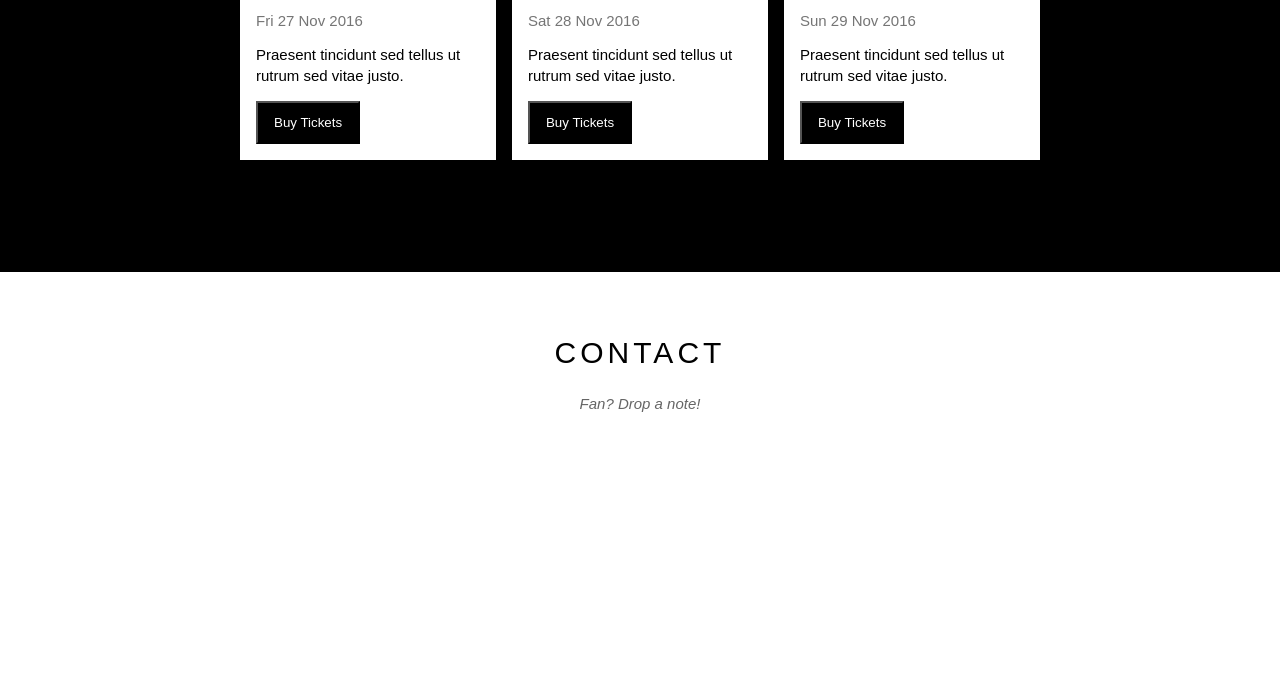
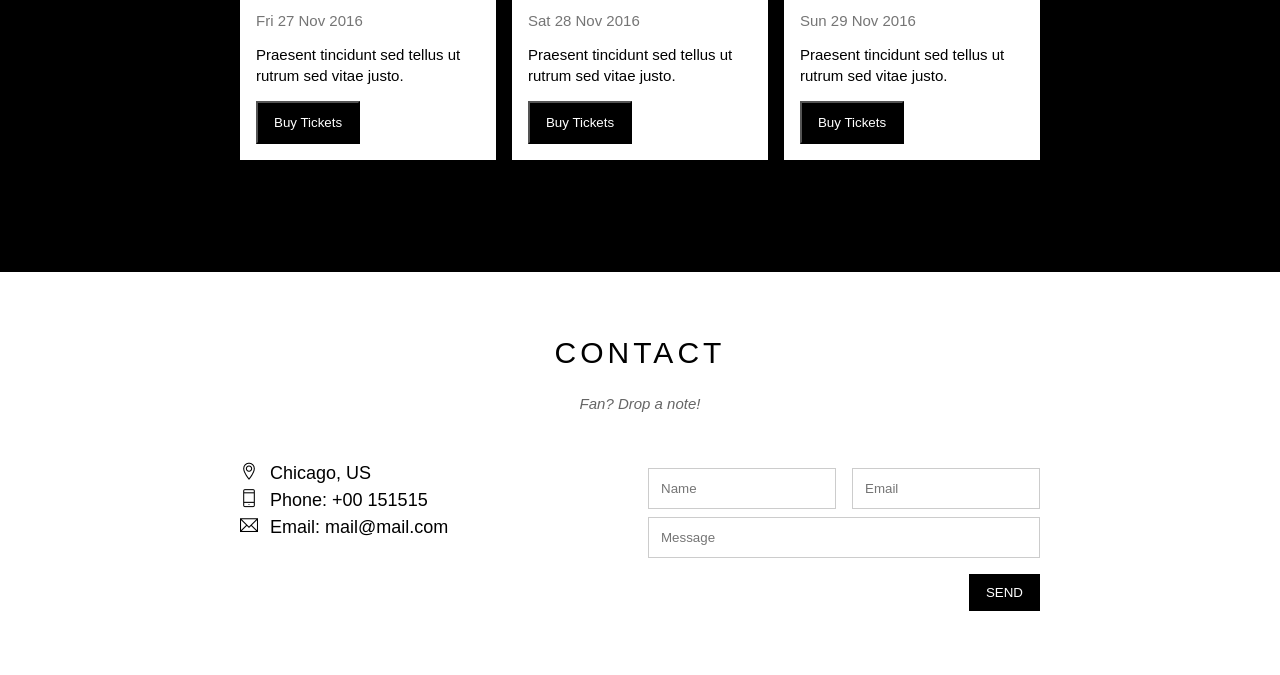
Before and after one commit to luankien99/OnePage-TheBand, a plain HTML site: page index.html in a window 1280 px wide. Shown: the part 1800-2475 px from the top of the page. Before the commit the page ends 2276 px from the top, so only its background shows below. Drawn offline with Linux system fonts and the light colour scheme.

Commit message:
Update Contact

```diff
--- a/assets/css/style.css
+++ b/assets/css/style.css
@@ -20,13 +20,19 @@ html {
     margin-right: -8px;
 }
 
+.row::after {
+    content: "";
+    display: block;
+    clear: both;
+}
+
 .column {
     float: left;
     padding-left: 8px;
     padding-right: 8px;
 }
 
-#two-col {
+.two-col {
     width: 50%;
 }
 
@@ -34,8 +40,20 @@ html {
     width: 33.33333%;
 }
 
+.full-col {
+    width: 100%;
+}
+
 .text-center {
     text-align: center !important;
+}
+
+.mt-top8 {
+    margin-top: 8px;
+}
+
+.mt-top16 {
+    margin-top: 16px;
 }
 
 #wrapper {
@@ -279,6 +297,38 @@ html {
     color: #000;
 }
 
+.contact-content {
+    margin-top: 48px;
+}
+
+.contact-info {
+    font-size: 18px;
+    line-height: 1.5;
+}
+
+.contact-info i[class*="ti-"] {
+    width: 30px;
+    display: inline-block;
+}
+
+.contact-form {
+    font-size: 15px;
+}
+
+.contact-form .form-control {
+    padding: 12px;
+    border: 1px solid #ccc;
+    width: 100%;
+}
+
+.contact-form .form-submit-btn {
+    background-color: #000;
+    color: #fff;
+    border: 1px solid #000;
+    float: right;
+    padding: 10px 16px;
+}
+
 #footer {
 
 }
--- a/index.html
+++ b/index.html
@@ -60,7 +60,7 @@
                         <p class="member-name">Name</p>
                         <img src="/assets/img/bandmember.jpg" alt="" class="member-img">
                     </div>
-                    <div class="clear"></div>
+
                 </div>
             </div>
 
@@ -104,7 +104,6 @@
                                 <button class="selection-buy js-selection-buy">Buy Tickets</button>
                             </div>
                         </div>
-                        <div class="clear"></div>
                     </div>
                     <div class="clear"></div>
                 </div>
@@ -113,6 +112,32 @@
             <div class="content-section">
                 <h2 class="section-heading">CONTACT</h2>
                 <p class="section-sub-heading">Fan? Drop a note!</p>
+
+                <div class="row contact-content">
+                    <div class="column two-col contact-info">
+                        <p><i class="ti-location-pin"></i>Chicago, US</p>
+                        <p><i class="ti-mobile"></i>Phone: +00 151515</p>
+                        <p><i class="ti-email"></i>Email: mail@mail.com</p>
+                    </div>
+                    <div class="column two-col contact-form">
+                        <form action="">
+                            <div class="row mt-top8">
+                                <div class="column two-col">
+                                    <input type="text" name="" placeholder="Name" required class="form-control">
+                                </div>
+                                <div class="column two-col">
+                                    <input type="email" name="" placeholder="Email" required class="form-control">
+                                </div>
+                            </div>
+                            <div class="row mt-top8">
+                                <div class="column full-col">
+                                    <input type="text" name="" placeholder="Message" required class="form-control">
+                                </div>
+                            </div>
+                            <input class="form-submit-btn mt-top16" type="submit" value="SEND">
+                        </form>
+                    </div>
+                </div>
             </div>
 
         </div>
```
